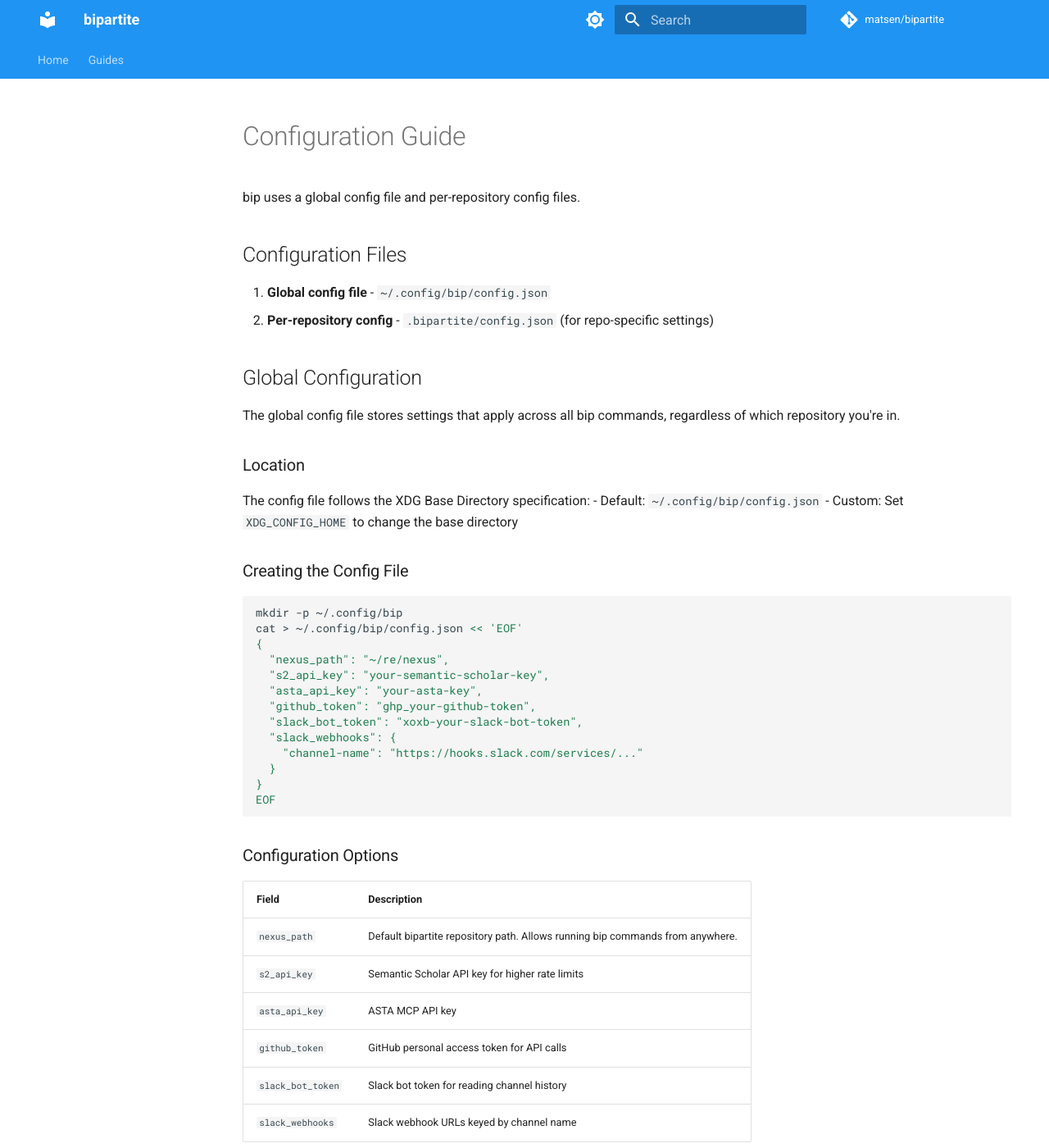
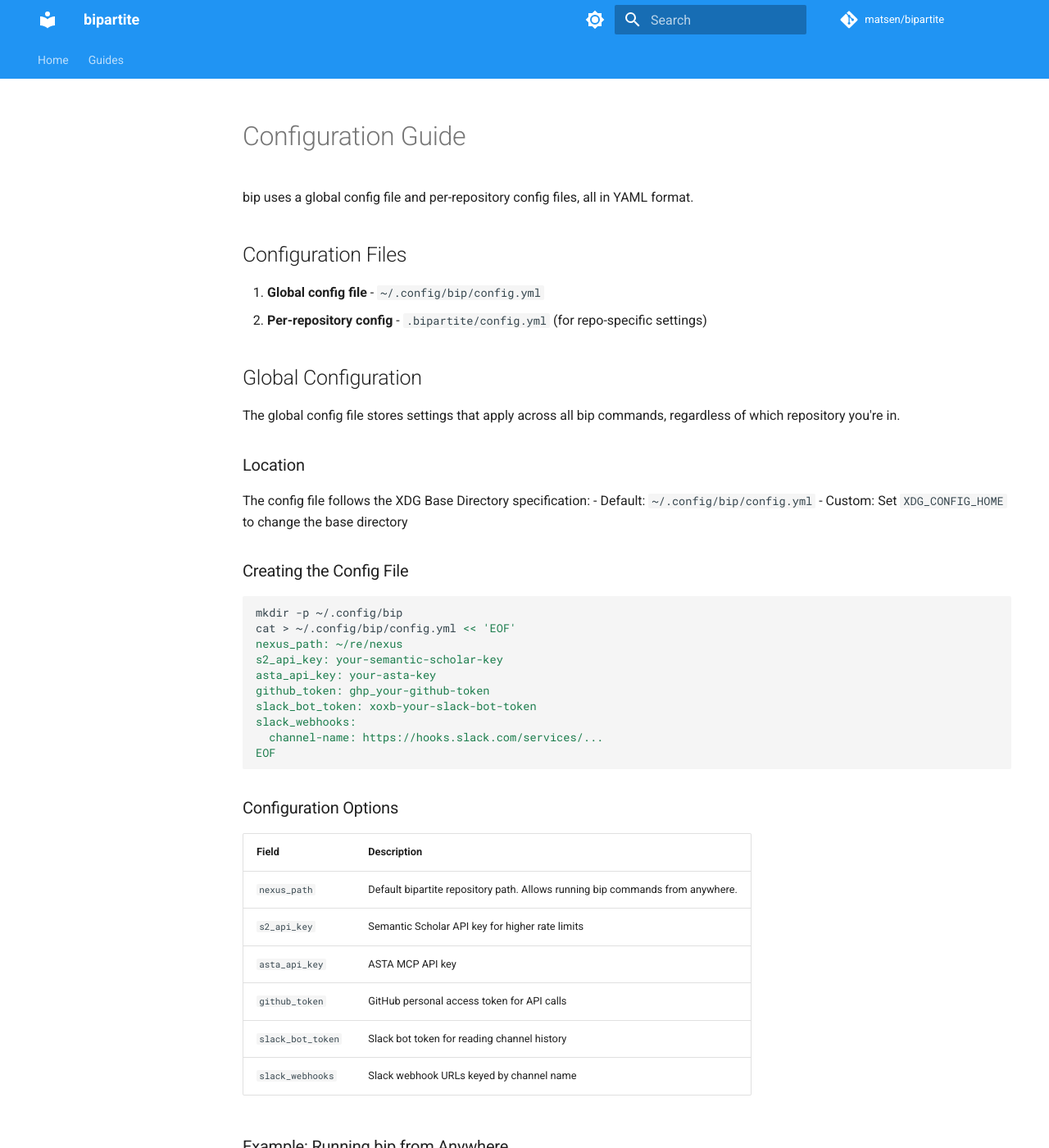
Before and after one commit to matsen/bipartite, an MkDocs documentation site: the page built from docs/guides/configuration.md, in a window 1280 px wide and 1400 px high. Shown: the whole window at 82% size. Built offline with MkDocs 1.6.1 and Material for MkDocs 9.7.7, drawn with Linux system fonts in a browser that asks for light colours; comment, search, counter and statistics services are not loaded; some of the changed text lies outside the part shown.

Commit message:
Migrate config files from JSON to YAML
All configuration files now use YAML format for better readability
and comment support:

- Global config: ~/.config/bip/config.yml
- Nexus config: sources.yml, config.yml, projects.yml
- Repository config: .bipartite/config.yml

YAML allows comments, cleaner nested structures, and is more
human-friendly for the repo/channel lists in sources.yml.

Closes #69

Co-Authored-By: Claude Opus 4.5 <noreply@anthropic.com>

````diff
--- a/docs/guides/configuration.md
+++ b/docs/guides/configuration.md
@@ -1,11 +1,11 @@
 # Configuration Guide
 
-bip uses a global config file and per-repository config files.
+bip uses a global config file and per-repository config files, all in YAML format.
 
 ## Configuration Files
 
-1. **Global config file** - `~/.config/bip/config.json`
-2. **Per-repository config** - `.bipartite/config.json` (for repo-specific settings)
+1. **Global config file** - `~/.config/bip/config.yml`
+2. **Per-repository config** - `.bipartite/config.yml` (for repo-specific settings)
 
 ## Global Configuration
 
@@ -14,24 +14,21 @@ The global config file stores settings that apply across all bip commands, regar
 ### Location
 
 The config file follows the XDG Base Directory specification:
-- Default: `~/.config/bip/config.json`
+- Default: `~/.config/bip/config.yml`
 - Custom: Set `XDG_CONFIG_HOME` to change the base directory
 
 ### Creating the Config File
 
 ```bash
 mkdir -p ~/.config/bip
-cat > ~/.config/bip/config.json << 'EOF'
-{
-  "nexus_path": "~/re/nexus",
-  "s2_api_key": "your-semantic-scholar-key",
-  "asta_api_key": "your-asta-key",
-  "github_token": "ghp_your-github-token",
-  "slack_bot_token": "xoxb-your-slack-bot-token",
-  "slack_webhooks": {
-    "channel-name": "https://hooks.slack.com/services/..."
-  }
-}
+cat > ~/.config/bip/config.yml << 'EOF'
+nexus_path: ~/re/nexus
+s2_api_key: your-semantic-scholar-key
+asta_api_key: your-asta-key
+github_token: ghp_your-github-token
+slack_bot_token: xoxb-your-slack-bot-token
+slack_webhooks:
+  channel-name: https://hooks.slack.com/services/...
 EOF
 ```
 
@@ -62,16 +59,14 @@ bip search "phylogenetics"  # Uses nexus_path from config
 
 ## Per-Repository Configuration
 
-Each bipartite repository has its own config file at `.bipartite/config.json`. This file stores repository-specific settings that don't belong in the global config.
+Each bipartite repository has its own config file at `.bipartite/config.yml`. This file stores repository-specific settings that don't belong in the global config.
 
 ### Example
 
-```json
-{
-  "pdf_root": "~/papers",
-  "pdf_reader": "skim",
-  "papers_repo": "~/re/bip-papers"
-}
+```yaml
+pdf_root: ~/papers
+pdf_reader: skim
+papers_repo: ~/re/bip-papers
 ```
 
 ### Options
@@ -86,7 +81,7 @@ Each bipartite repository has its own config file at `.bipartite/config.json`. T
 
 - The config file may contain API keys - ensure proper file permissions:
   ```bash
-  chmod 600 ~/.config/bip/config.json
+  chmod 600 ~/.config/bip/config.yml
   ```
 - Never commit API keys to version control
 
@@ -99,9 +94,9 @@ If you see this message, bip couldn't find a repository. The message includes se
 ```
 No bipartite repository found.
 
-Tip: Create ~/.config/bip/config.json to set a default nexus:
+Tip: Create ~/.config/bip/config.yml to set a default nexus:
   mkdir -p ~/.config/bip
-  echo '{"nexus_path": "~/re/nexus"}' > ~/.config/bip/config.json
+  echo 'nexus_path: ~/re/nexus' > ~/.config/bip/config.yml
 ```
 
 ### Checking Current Configuration
@@ -110,7 +105,7 @@ To verify your config is being read correctly:
 
 ```bash
 # Check if config file exists
-cat ~/.config/bip/config.json
+cat ~/.config/bip/config.yml
 
 # Test by running a simple command
 bip --version
@@ -120,10 +115,8 @@ bip --version
 
 The `~` character is automatically expanded to your home directory in the config file:
 
-```json
-{
-  "nexus_path": "~/re/nexus"
-}
+```yaml
+nexus_path: ~/re/nexus
 ```
 
 This is equivalent to `/Users/yourname/re/nexus` (or `/home/yourname/re/nexus` on Linux).
````
Also changed, not shown: README.md (+7 -9 lines), docs/guides/getting-started.md (+4 -4 lines), 11 other files.
